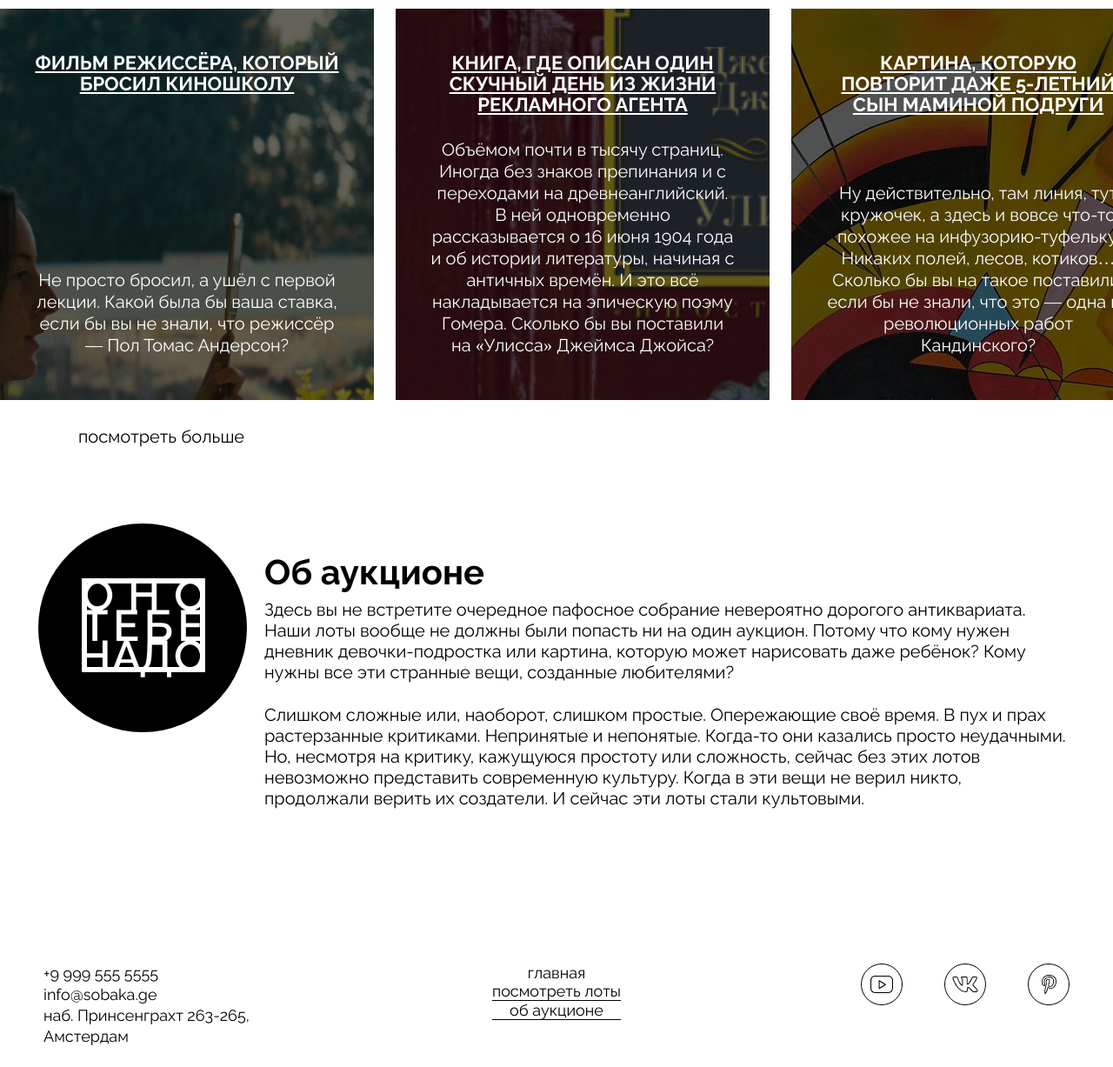
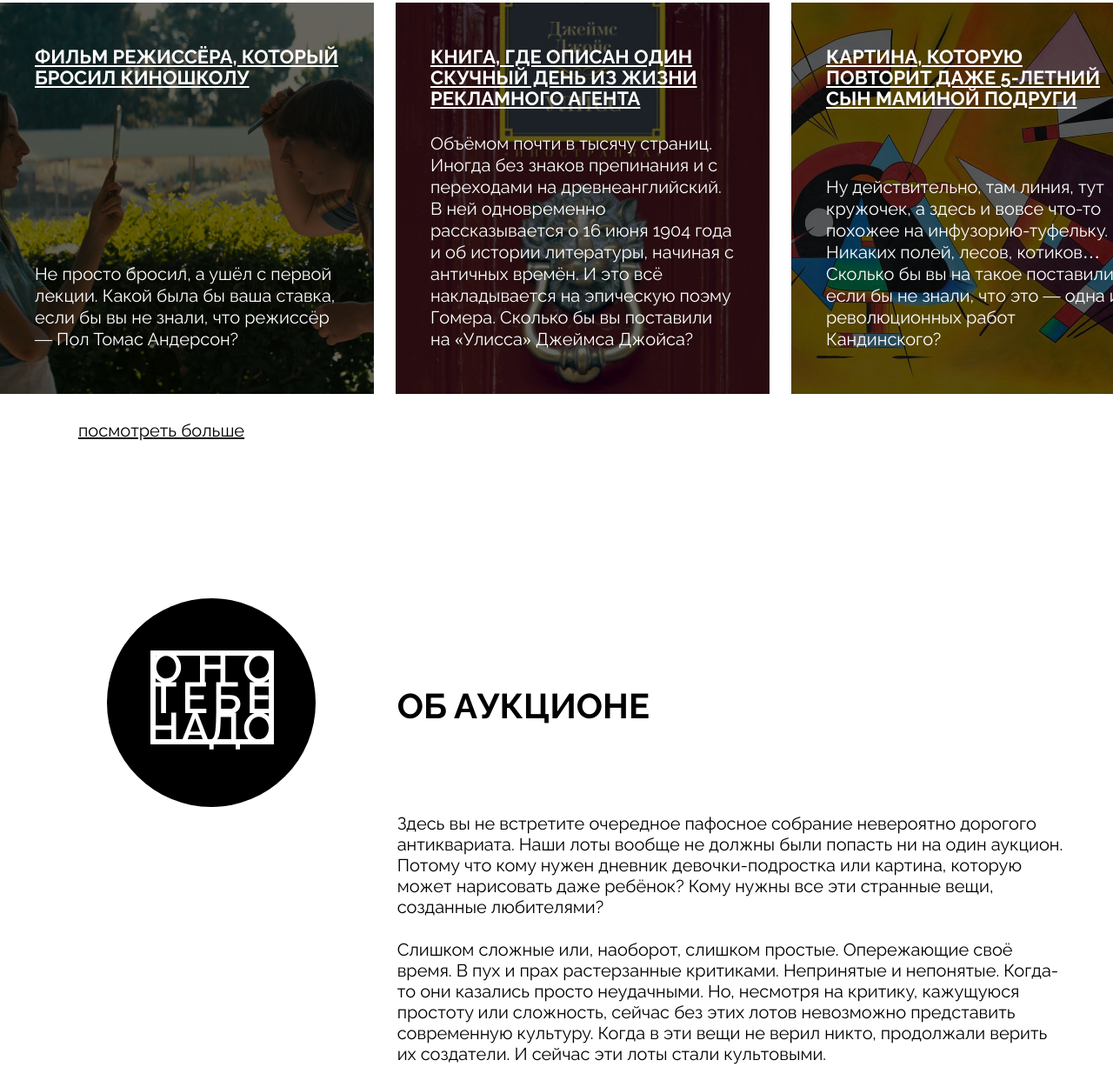
Before and after one commit to Zhumakulov-Mukhriddin/ono-tebe-nado, a plain HTML site: page index.html in a window 1280 px wide. Shown: the part 1280-2507 px from the top of the page at 87% size. Before the commit the page ends 2484 px from the top, so only its background shows below. Drawn offline with Linux system fonts and the light colour scheme.

Commit message:
Update style.css

```diff
--- a/styles/style.css
+++ b/styles/style.css
@@ -1,6 +1,7 @@
 
 .body {
   max-width: 1440px;
+  margin: auto;
 }
 
 .header {
@@ -17,20 +18,22 @@
   margin: auto 0;
   color: #000;
   font-family: Raleway;
-  font-size: 18px;
+  font-size: 100%;
   font-style: normal;
   font-weight: 400;
   line-height: normal;
 }
 
 .header__links_active {
-  border-bottom: solid 1px;
+  /*border-bottom: solid 1px;*/
+  text-underline-position: under;
+  text-decoration: underline;
 }
 
 .logo {
   width: 148px;
   height: 105px;
-  margin: 0 auto;
+  margin-right: 130px;
 }
 
 .header__marker {
@@ -44,17 +47,17 @@
   list-style-type: none;
   color: #000;
   font-family: Raleway;
-  font-size: 18px;
+  font-size: 100%;
   font-style: normal;
   font-weight: 400;
   line-height: 24px;
 }
 
 .cover {
-  padding: 165px 50px 50px;
+  margin: 0;
   display: flex;
   flex-direction: column;
-  place-items: center center;
+  /*place-items: start; /*center center;*/
   justify-content: center;
   min-height: 740px;
   color: #fff;
@@ -66,7 +69,7 @@
   background-size: cover;
   position: relative;
   z-index: 1;
-  margin-bottom: 180px;
+  /*margin-bottom: 180px;*/
 }
 
 .cover__item {
@@ -84,9 +87,10 @@
 }
 
 .cover__title {
+  margin: 105px 0 0 0;
   color: #fff;
   font-family: Raleway;
-  font-size: 100px;
+  font-size: 6.25em;
   font-style: normal;
   font-weight: 700;
   line-height: 115px;
@@ -95,13 +99,22 @@
   text-align: center;
 }
 
+.cover__title_center {
+  text-align: center;
+  padding-right: 50px;
+  word-spacing: -.4ch;
+}
+
 .cover__title_left {
   text-align: left;
+  padding-left: 50px;
+  word-spacing: -.4ch;
 }
 
 .cover__title_right {
   text-align: right;
-  letter-spacing: 60px;
+  margin-right: 30px;
+  word-spacing: -.4ch;
 }
 
 .cover__buttons {
@@ -111,7 +124,7 @@
   font-size: 22px;
   font-style: normal;
   font-weight: 400;
-  line-height: 27px;
+  line-height: 28px;
   margin-top: 135px;
   gap: 78px;
   justify-content: flex-end;
@@ -122,6 +135,7 @@
   width: 633px;
   text-transform: uppercase;
   letter-spacing: 2px;
+  text-align: center;
 }
 
 .cover__button {
@@ -131,6 +145,7 @@
   border: 1px solid;
   letter-spacing: normal;
   padding: 12px;
+  margin-right: 50px;
 }
 
 .lots {
@@ -171,11 +186,12 @@
 
 .card__title {
   color: #fff;
+  text-align: left;
   font-family: Raleway;
   font-size: 22px;
   font-style: normal;
   font-weight: 700;
-  line-height: 24px;
+  line-height: 110%;
   text-decoration-line: underline;
   text-transform: uppercase;
   margin-top: 50px;
@@ -185,11 +201,13 @@
 
 .card__subtitle {
   color: #fff;
+  text-align: left;
   font-family: Raleway;
   font-size: 20px;
   font-style: normal;
   font-weight: 400;
   line-height: 25px;
+  align-items: end;
   margin-bottom: 50px;
   margin-left: 40px;
   margin-right: 40px;
@@ -197,14 +215,23 @@
 
 .card_film {
   background-image: url(../images/card-lot-01.jpg);
+  background-repeat: no-repeat;
+  background-position: top center;
+  background-size: cover;
 }
 
 .card_book {
   background-image: url(../images/card-lot-02.jpg);
+  background-repeat: no-repeat;
+  background-position: top center;
+  background-size: cover;
 }
 
 .card_map {
   background-image: url(../images/card-lot-03.jpg);
+  background-repeat: no-repeat;
+  background-position: top;
+  background-size: cover;
 }
 
 .lots__subtitle {
@@ -212,6 +239,7 @@
   margin-top: 30px;
   color: #000;
   font-family: Raleway;
+  text-decoration-line: underline;
   font-size: 20px;
   font-style: normal;
   font-weight: 400;
@@ -219,21 +247,30 @@
 }
 
 .about {
-  display: flex;
+  /*margin-top: 181px;
+  margin-left: 50px;*/
+  display: grid;
   grid-template-columns: 1fr 2fr;
-  grid-template-rows: 63px 114px 63px minmax(247px, auto);
-  justify-items: center;
-  justify-content: space-between;
-  column-gap: 20px;
-  margin: 0px 50px 178px 44px;
+  grid-template-rows: 240px 240px;
+  /*grid-template-columns: 1fr 2fr;
+  grid-template-rows: 63px 114px 63px minmax(247px, auto);*/
+  /*justify-items: center;*/
+  gap:7px 20px;
+  /*justify-content: center;
+  column-gap: 20px;*/
+  margin: 181px 50px 178px 50px;
 }
 
 .about__column {
-  display: flex;
-  flex-direction: column;
-  justify-content: space-around;
+  /*display: flex;*/
+  margin:  auto;
+  /*flex-direction: column;*/
+  /*justify-content: center;*/
+  grid-row: 1;
+  grid-column: 1;
+  /*padding-left: 150px;*/
 }
-
+/*
 .about__column:first-child {
   grid-column: 1;
   grid-row: 1/4;
@@ -246,37 +283,59 @@
   grid-row: 2/5;
   align-items: start;
 }
-
+*/
 .about__logo {
   display: flex;
   flex-direction: column;
-  justify-content: center;
+  justify-content: start;
   align-items: center;
   width: 240px;
   height: 240px;
-  margin: auto;
   border-radius: 50%;
   background-color: black;
+  grid-row: 1;
+  grid-column: 1;
 }
 
 .about__logo-image {
+  margin-top: 60px;
+  align-items: center;
   width: 148px;
   height: 114px;
+  grid-row: 1;
+  grid-column: 1;
+  justify-content: center;
+  align-items: center;
+}
+
+.about__name {
+  margin-top: 100px;
 }
 
 .about__title {
   display: flex;
-  grid-row: 3;
-  margin-top: 120px;
+  flex-direction: column;
+  justify-content: start;
+  align-content: center;
   font-size: 40px;
+  text-transform: uppercase;
 }
 
 .about__text {
+  display: grid;
+  grid-row: 2/2;
+  grid-column: 2/2;
+  /*padding-left: 200px;
   grid-row: 5;
-  font-weight: 388px;
+  font-weight: 388px;*/
   font-size: 20px;
-  font-style: normal;
-  line-height: normal;
+  /*padding-top: 100px;
+  /*font-style: normal;
+  line-height: normal;*/
+  /*grid-row: 2/2;
+  grid-column: 2/2;
+  align-items: start;
+  justify-content: center;*/
 }
 
 .about__text p {
@@ -284,7 +343,7 @@
 }
 
 .about__text p:first-child {
-  margin-top: 8px;
+  margin-top: 100px;
 }
 
 .footer {
@@ -292,6 +351,7 @@
   margin-left: 50px;
   margin-right: 50px;
   justify-content: space-between;
+  margin-bottom: 100px;
 }
 
 .footer__chapters {
@@ -308,6 +368,11 @@
   line-height: normal;
 }
 
+.header__contact {
+  text-underline-position: under;
+  text-decoration: underline;
+}
+
 .footer__chapter_active {
   color: #000;
   text-align: center;
@@ -316,7 +381,10 @@
   font-style: normal;
   font-weight: 400;
   line-height: normal;
-  border-bottom: 1px solid;
+  text-underline-position: under;
+  text-decoration: underline;
+  /*border-bottom: 1px solid;*/
+
 }
 
 .footer__socials {
```
